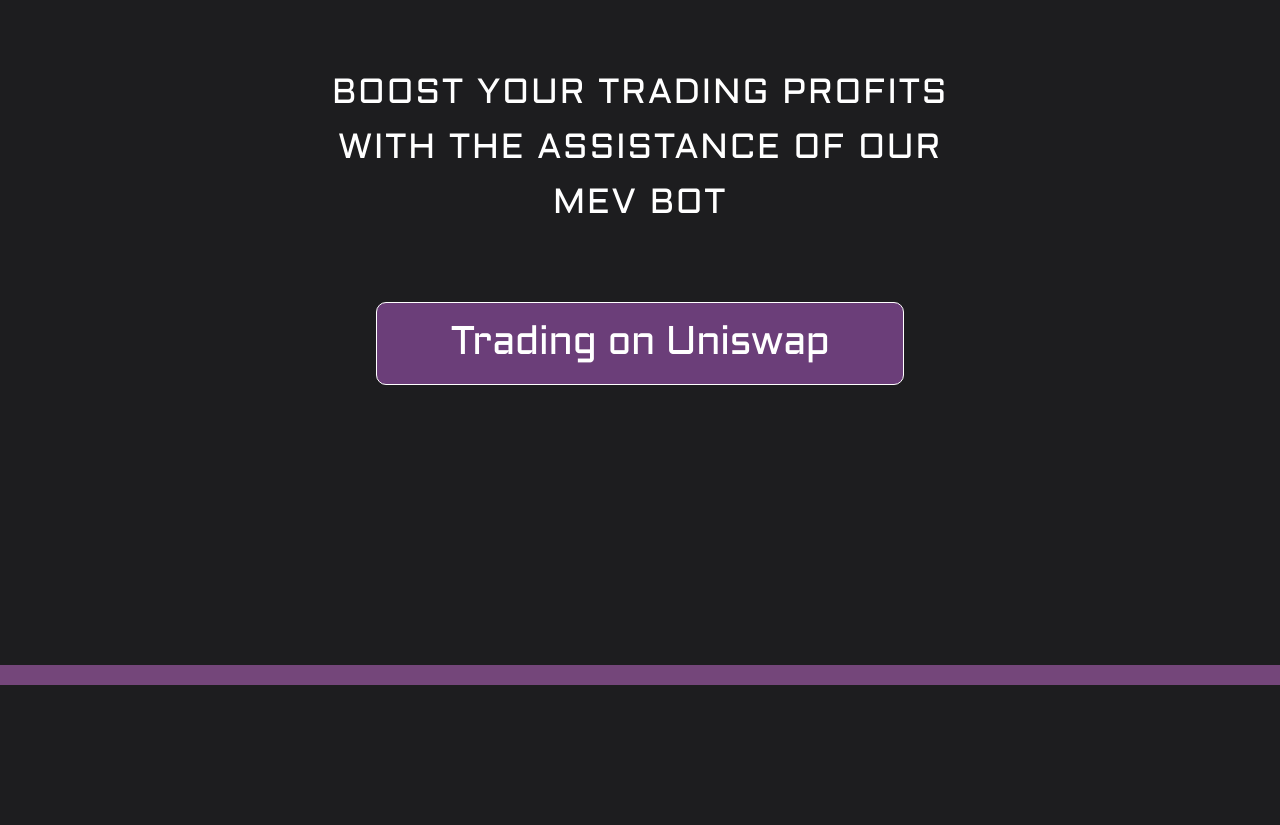
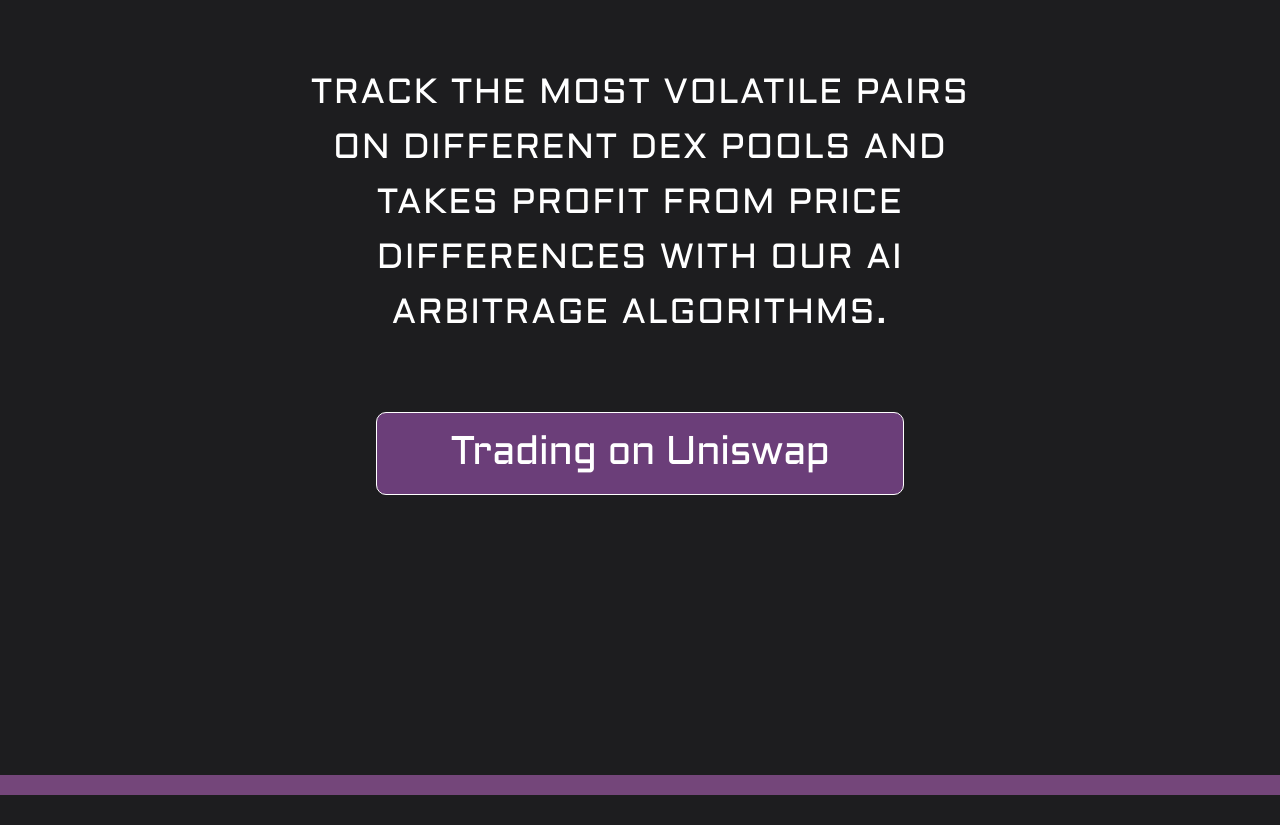
Before and after one commit to Vlad-Vishnevskii/mevaibot, a plain HTML site: page index.html in a window 1280 px wide. Shown: the part 1005-1830 px from the top of the page. Drawn offline with Linux system fonts and the light colour scheme.

Commit message:
правит заголовок

```diff
--- a/index.html
+++ b/index.html
@@ -69,7 +69,8 @@
           </div>
           <h1 class="header_title">MEVAIBOT</h1>
           <p class="header_description">
-            Boost your trading profits with the assistance of our MEV bot
+            Track the most volatile pairs on different DEX pools and takes
+            profit from price differences with our AI arbitrage algorithms.
           </p>
 
           <a
```
